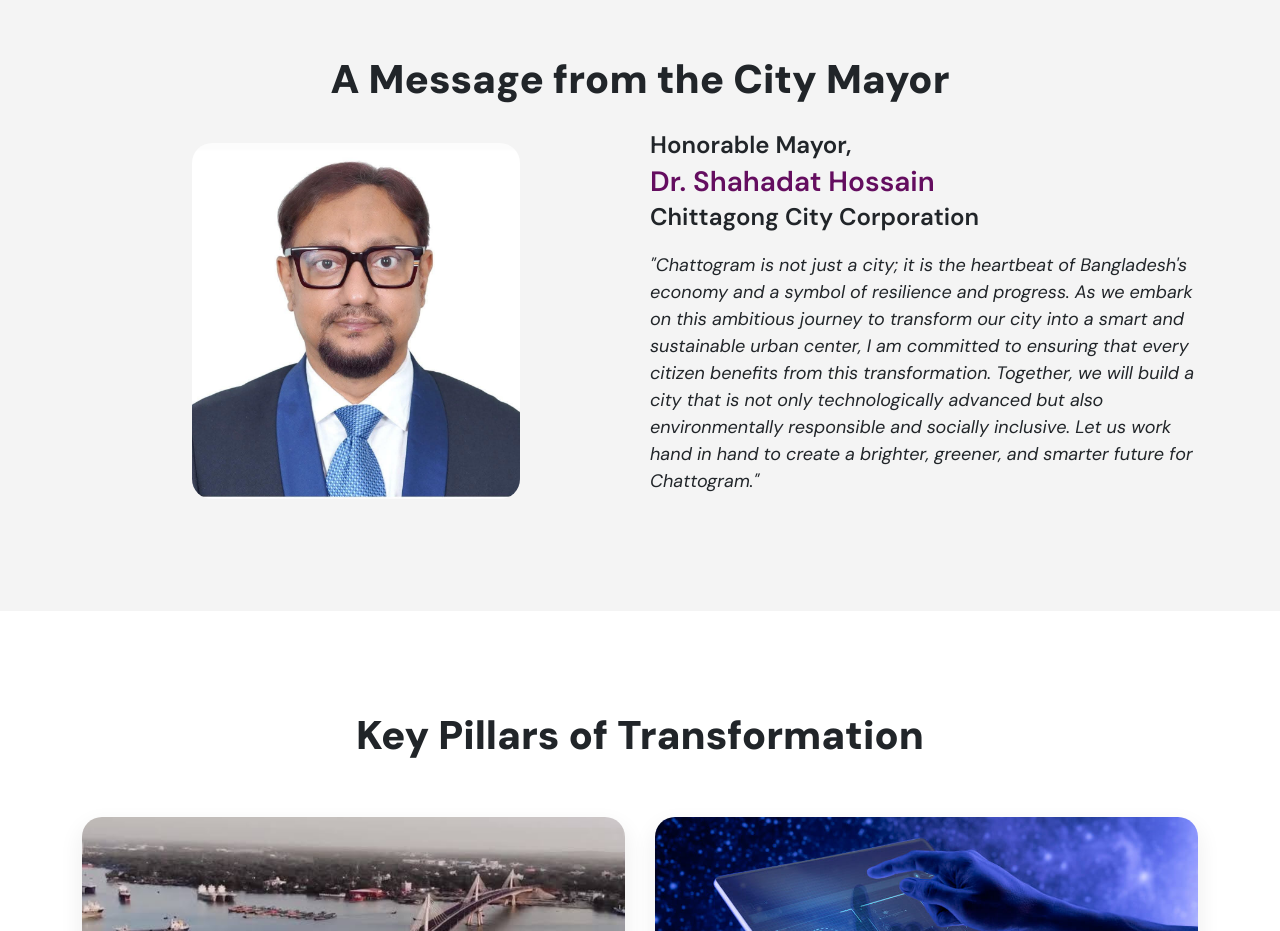
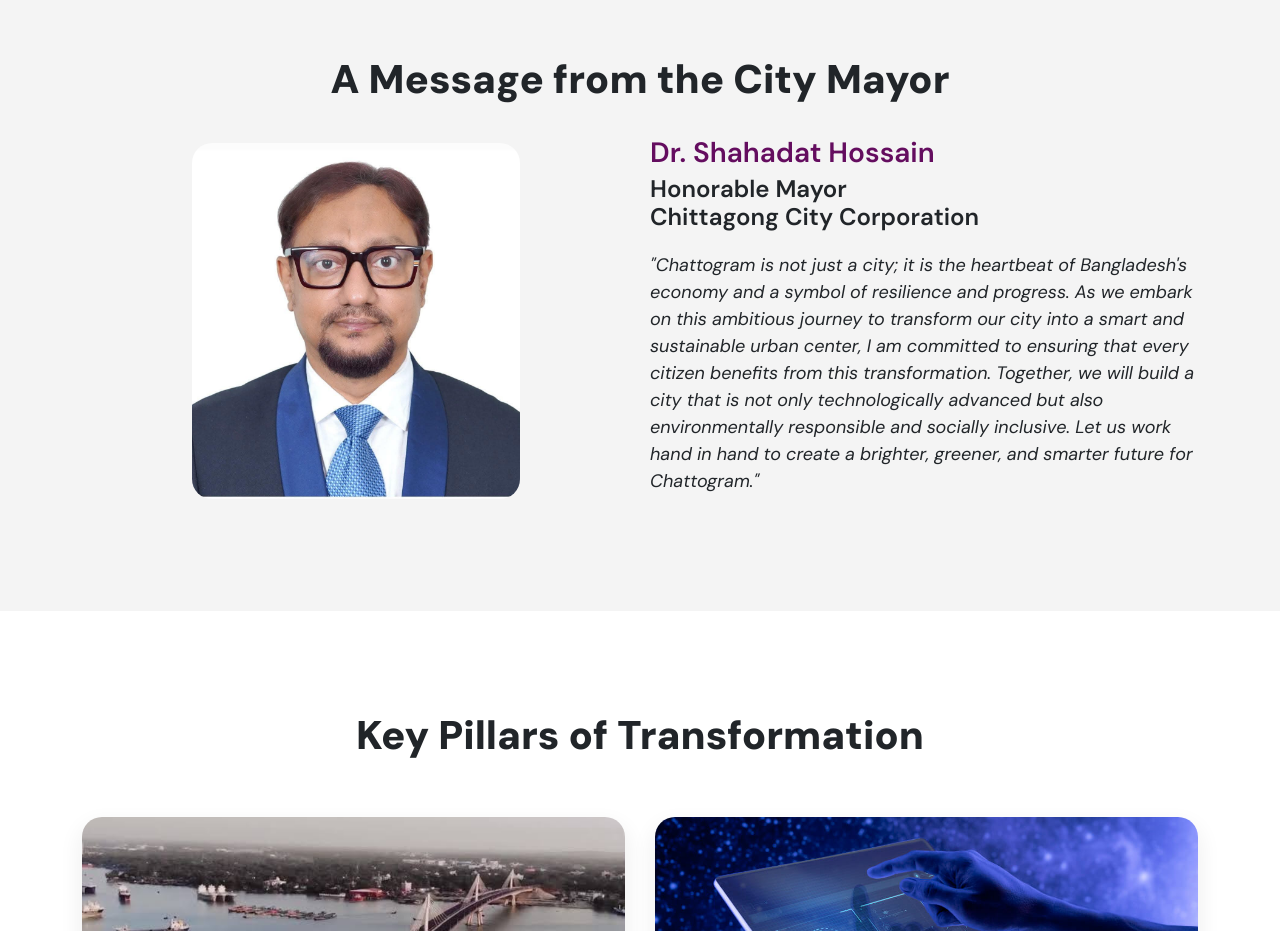
Before and after one commit to rijwankhan81/Inquilab, a Next.js app: page / in a window 1280 px wide. Shown: the part 1800-2731 px from the top of the page. Built offline with nearby package versions, Linux system fonts and the light colour scheme.

Commit message:
update mayor name

```diff
--- a/src/pages/index.tsx
+++ b/src/pages/index.tsx
@@ -84,8 +84,8 @@ export default function Home() {
               </div>
               <div className={styles.content}>
                 <h3>
-                  Honorable Mayor, <span>Dr. Shahadat Hossain</span> Chittagong
-                  City Corporation
+                  <span>Dr. Shahadat Hossain</span>
+                  Honorable Mayor <br /> Chittagong City Corporation
                 </h3>
                 <p>
                   &#34;Chattogram is not just a city; it is the heartbeat of
```
